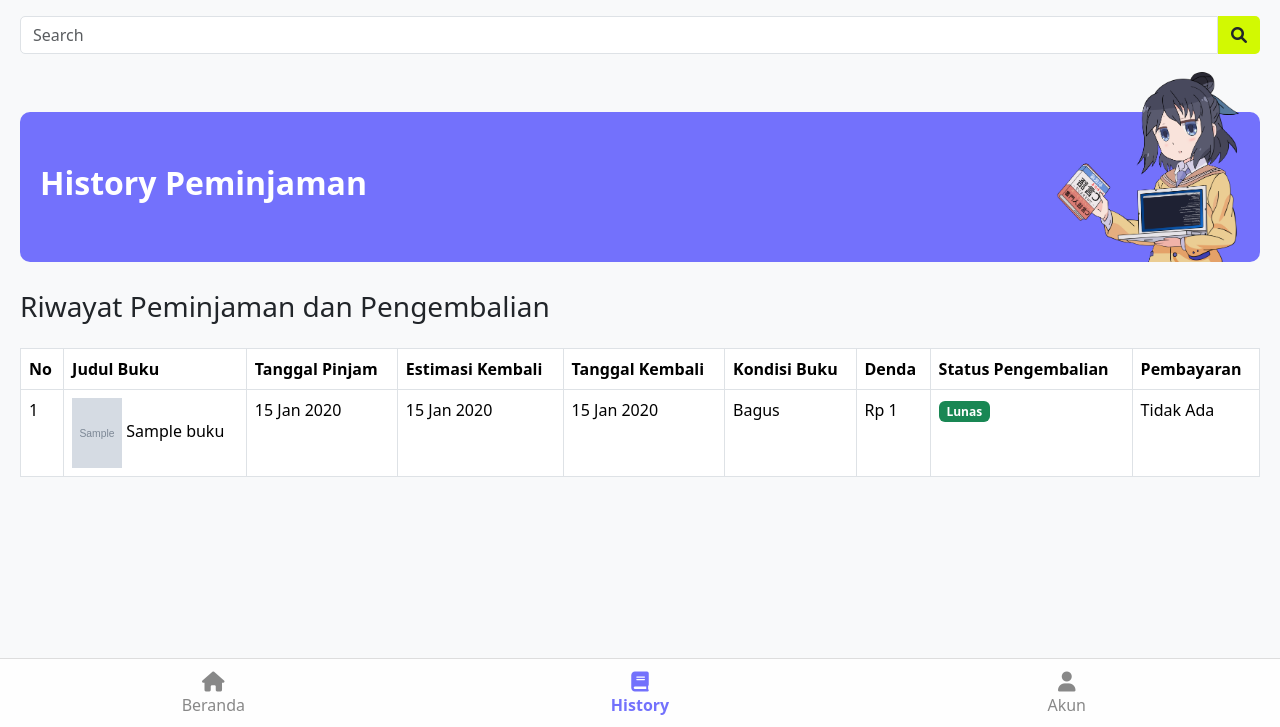
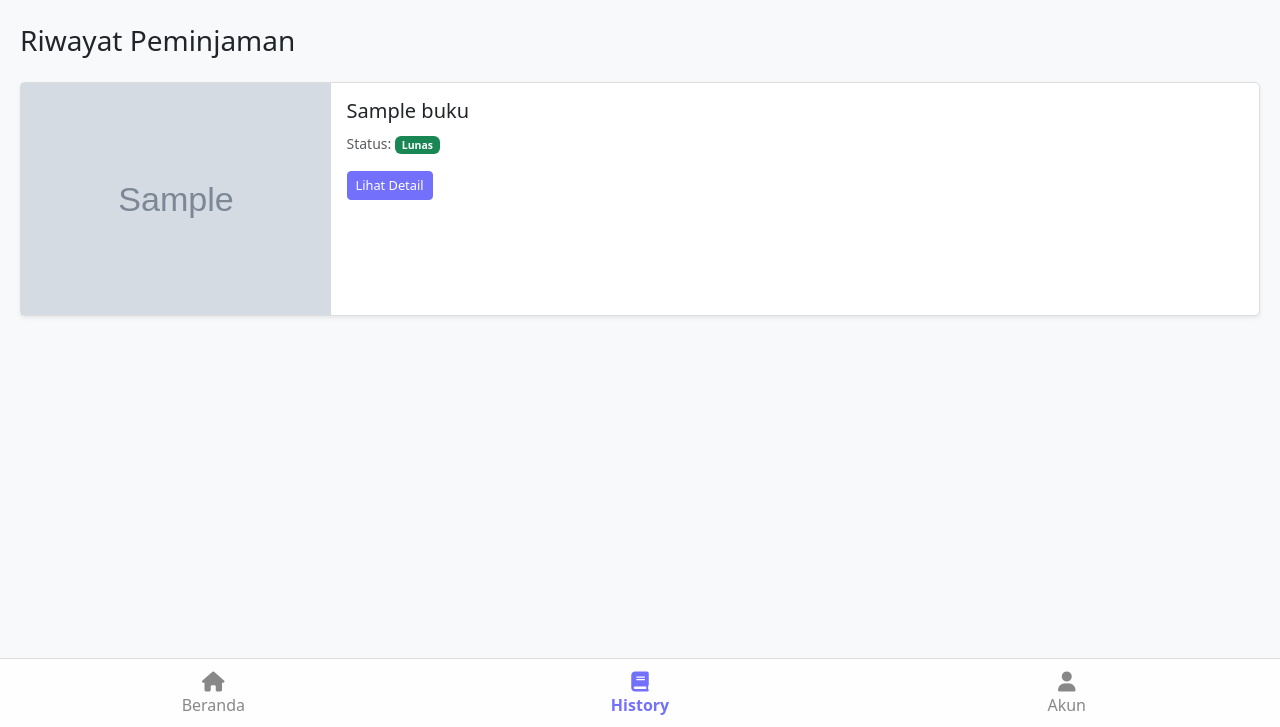
Before and after one commit to Kimhsta/Perpusaku-PHP-Native, a PHP site: page /User/history.php in a window 1280 px wide. Shown: the part 73-800 px from the top of the page. Run offline with PHP 8.4, Linux system fonts and the light colour scheme; the visitor is signed in with stand-in values (Sample User, id 1); tables that the repository leaves empty hold one stand-in row (values such as "Sample post"); grey boxes marked "Sample" are stand-in pictures.

Commit message:
Refactor history page layout to improve user experience and add detail modals

```diff
--- a/User/history.php
+++ b/User/history.php
@@ -36,65 +36,68 @@ $query->execute();
 $history = $query->fetchAll(PDO::FETCH_ASSOC);
 ?>
 
-<!-- Content -->
-<section class="search-bar d-flex mt-3">
-    <input type="text" class="form-control" placeholder="Search" />
-    <button class="btn"><i class="fas fa-search"></i></button>
-</section>
-<section class="banner mt-2 d-flex justify-content-between align-items-center">
-    <h2 class="fw-bold fs-7">History Peminjaman</h2>
-    <img src="../Assets/img/pngegg.png" alt="Books" height="200" />
-</section>
+<!-- Konten History Peminjaman -->
+<section class="conten mt-4">
+    <h3 class="mb-4 text-bold">Riwayat Peminjaman</h3>
+    <div>
+        <?php if (empty($history)): ?>
+            <p class="text-center">Tidak ada riwayat peminjaman.</p>
+        <?php else: ?>
+            <div class="row">
+                <?php foreach ($history as $h): ?>
+                    <div class="col-12 mb-3">
+                        <div class="card shadow-sm">
+                            <div class="row g-0">
+                                <div class="col-3">
+                                    <img src="../Assets/uploads/<?= $h['cover'] ?>"
+                                        alt="<?= $h['judul_buku'] ?>"
+                                        class="img-fluid rounded-lg"
+                                        style="width: 100%; height: auto; object-fit: contain; background-color: #f8f9fa;">
+                                </div>
+                                <div class="col-9">
+                                    <div class="card-body">
+                                        <h5 class="card-title"><?= $h['judul_buku'] ?></h5>
+                                        <p class="card-text text-muted">
+                                            <small>Status:
+                                                <span class="badge <?= $h['status_pengembalian'] === 'Lunas' ? 'bg-success' : 'bg-warning' ?>">
+                                                    <?= $h['status_pengembalian'] ?? 'Belum Dikembalikan' ?>
+                                                </span>
+                                            </small>
+                                        </p>
+                                        <button class="btn btn-primary btn-sm" data-bs-toggle="modal" data-bs-target="#detailModal<?= $h['kode_pinjam'] ?>">
+                                            Lihat Detail
+                                        </button>
+                                    </div>
+                                </div>
+                            </div>
+                        </div>
+                    </div>
 
-<!-- Konten History Peminjaman -->
-<section class="conten mt-2">
-    <h3 class="mb-4">Riwayat Peminjaman dan Pengembalian</h3>
-    <div class="table-responsive">
-        <table class="table table-bordered">
-            <thead>
-                <tr>
-                    <th>No</th>
-                    <th>Judul Buku</th>
-                    <th>Tanggal Pinjam</th>
-                    <th>Estimasi Kembali</th>
-                    <th>Tanggal Kembali</th>
-                    <th>Kondisi Buku</th>
-                    <th>Denda</th>
-                    <th>Status Pengembalian</th>
-                    <th>Pembayaran</th>
-                </tr>
-            </thead>
-            <tbody>
-                <?php if (empty($history)): ?>
-                    <tr>
-                        <td colspan="9" class="text-center">Tidak ada riwayat peminjaman.</td>
-                    </tr>
-                <?php else: ?>
-                    <?php $no = 1; ?>
-                    <?php foreach ($history as $h): ?>
-                        <tr>
-                            <td><?= $no++ ?></td>
-                            <td>
-                                <img src="../Assets/uploads/<?= $h['cover'] ?>" alt="<?= $h['judul_buku'] ?>" style="width: 50px; height: 70px; object-fit: cover;">
-                                <?= $h['judul_buku'] ?>
-                            </td>
-                            <td><?= date('d M Y', strtotime($h['tgl_pinjam'])) ?></td>
-                            <td><?= date('d M Y', strtotime($h['estimasi_pinjam'])) ?></td>
-                            <td>
-                                <?= $h['tgl_kembali'] ? date('d M Y', strtotime($h['tgl_kembali'])) : 'Belum Dikembalikan' ?>
-                            </td>
-                            <td><?= $h['kondisi_buku'] ?? '-' ?></td>
-                            <td><?= $h['denda'] ? 'Rp ' . number_format($h['denda'], 0, ',', '.') : 'Tidak Ada' ?></td>
-                            <td>
-                                <span class="badge <?= $h['status_pengembalian'] === 'Lunas' ? 'bg-success' : 'bg-warning' ?>">
-                                    <?= $h['status_pengembalian'] ?? 'Belum Lunas' ?>
-                                </span>
-                            </td>
-                            <td><?= $h['pembayaran'] ?? '-' ?></td>
-                        </tr>
-                    <?php endforeach; ?>
-                <?php endif; ?>
-            </tbody>
-        </table>
+                    <!-- Modal Detail Riwayat -->
+                    <div class="modal fade" id="detailModal<?= $h['kode_pinjam'] ?>" tabindex="-1" aria-labelledby="detailModalLabel" aria-hidden="true">
+                        <div class="modal-dialog">
+                            <div class="modal-content">
+                                <div class="modal-header">
+                                    <h5 class="modal-title" id="detailModalLabel">Detail Riwayat</h5>
+                                    <button type="button" class="btn-close" data-bs-dismiss="modal" aria-label="Close"></button>
+                                </div>
+                                <div class="modal-body">
+                                    <p><strong>Judul Buku:</strong> <?= $h['judul_buku'] ?></p>
+                                    <p><strong>Tanggal Pinjam:</strong> <?= date('d M Y', strtotime($h['tgl_pinjam'])) ?></p>
+                                    <p><strong>Estimasi Kembali:</strong> <?= date('d M Y', strtotime($h['estimasi_pinjam'])) ?></p>
+                                    <p><strong>Tanggal Kembali:</strong> <?= $h['tgl_kembali'] ? date('d M Y', strtotime($h['tgl_kembali'])) : 'Belum Dikembalikan' ?></p>
+                                    <p><strong>Kondisi Buku:</strong> <?= $h['kondisi_buku'] ?? '-' ?></p>
+                                    <p><strong>Denda:</strong> <?= $h['denda'] ? 'Rp ' . number_format($h['denda'], 0, ',', '.') : 'Tidak Ada' ?></p>
+                                    <p><strong>Pembayaran:</strong> <?= $h['pembayaran'] ?? '-' ?></p>
+                                </div>
+                                <div class="modal-footer">
+                                    <button type="button" class="btn btn-secondary" data-bs-dismiss="modal">Tutup</button>
+                                </div>
+                            </div>
+                        </div>
+                    </div>
+                <?php endforeach; ?>
+            </div>
+        <?php endif; ?>
     </div>
 </section>
```
